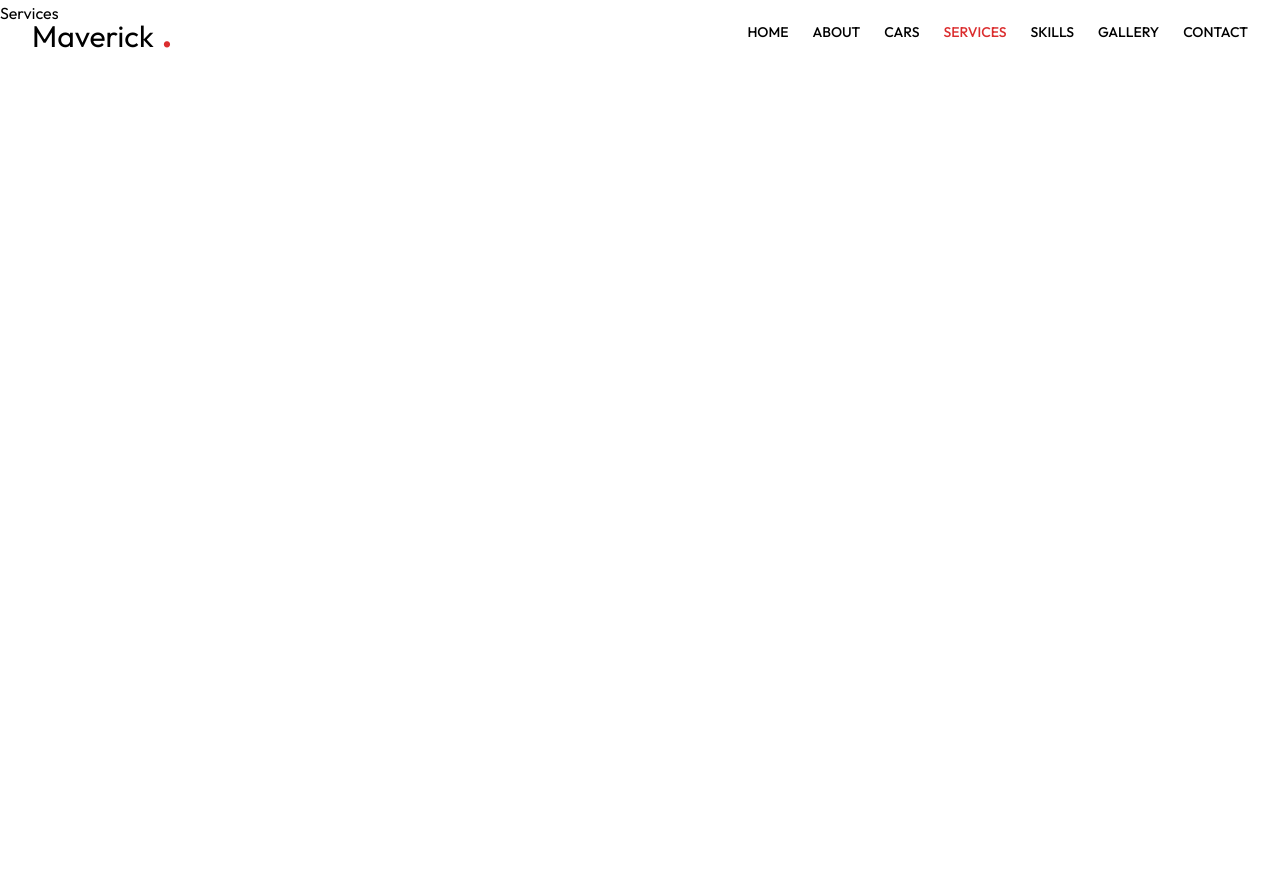
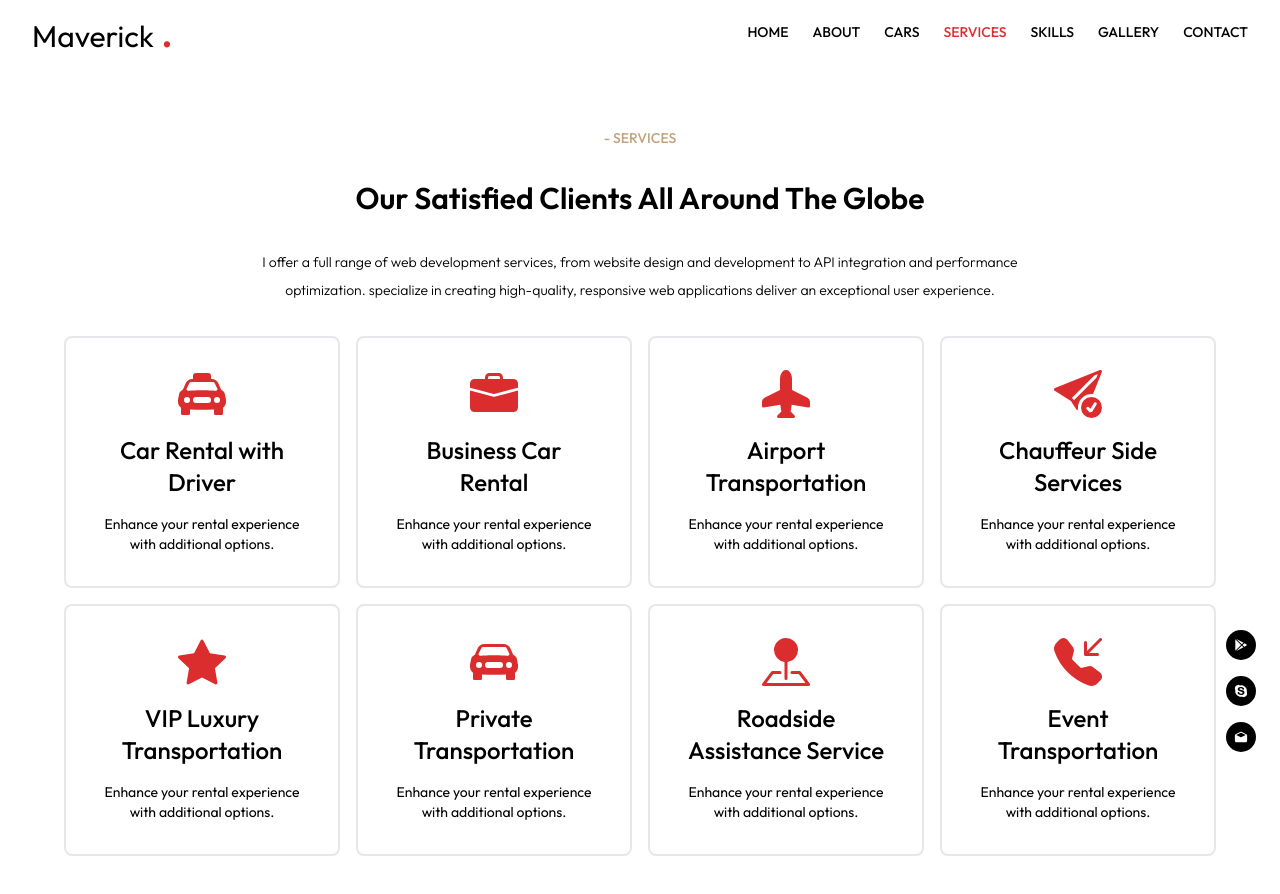
Before and after one commit to VLADGRO96/portfolio, a Next.js app in the folder maverick/: page /services in a window 1280 px wide. Shown: the top 894 px of the page. Before the commit the page ends 800 px from the top, so only its background shows below. Built offline with nearby package versions, Linux system fonts and the light colour scheme.

Commit message:
services page done

```diff
--- a/maverick/Data/Data.tsx
+++ b/maverick/Data/Data.tsx
@@ -1,4 +1,12 @@
-import { NavLink, countUpItemsProps, ProjectProps } from "@/Types";
+import {
+	NavLink,
+	countUpItemsProps,
+	ProjectProps,
+	ServiceProps,
+} from "@/Types";
+
+//Services Logo
+import { BsFillTaxiFrontFill, BsBriefcaseFill, BsTelephoneInboundFill, BsStarFill, BsAirplaneFill, BsFillCarFrontFill, BsFillPinMapFill, BsFillSendCheckFill } from "react-icons/bs";
 
 const navLinks: NavLink[] = [
 	{ path: "/", label: "Home" },
@@ -78,4 +86,55 @@ const projects: ProjectProps[] = [
 	},
 ];
 
-export { navLinks, countUpItems, projects };
+const services: ServiceProps[] = [
+	{
+		id: 1,
+		title: "Car Rental with Driver",
+		icon: <BsFillTaxiFrontFill />,
+		description: "Enhance your rental experience with additional options.",
+	},
+	{
+		id: 2,
+		title: "Business Car Rental",
+		icon: <BsBriefcaseFill />,
+		description: "Enhance your rental experience with additional options.",
+	},
+	{
+		id: 3,
+		title: "Airport Transportation",
+		icon: <BsAirplaneFill />,
+		description: "Enhance your rental experience with additional options.",
+	},
+	{
+		id: 4,
+		title: "Chauffeur Side Services",
+		icon: <BsFillSendCheckFill />,
+		description: "Enhance your rental experience with additional options.",
+	},
+	{
+		id: 5,
+		title: "VIP Luxury Transportation",
+		icon: <BsStarFill />,
+		description: "Enhance your rental experience with additional options.",
+	},
+	{
+		id: 6,
+		title: "Private Transportation",
+		icon: <BsFillCarFrontFill />,
+		description: "Enhance your rental experience with additional options.",
+	},
+	{
+		id: 7,
+		title: "Roadside Assistance Service",
+		icon: <BsFillPinMapFill />,
+		description: "Enhance your rental experience with additional options.",
+	},
+	{
+		id: 8,
+		title: "Event Transportation",
+		icon: <BsTelephoneInboundFill />,
+		description: "Enhance your rental experience with additional options.",
+	},
+];
+
+export { navLinks, countUpItems, projects, services };
--- a/maverick/pages/services.tsx
+++ b/maverick/pages/services.tsx
@@ -1,7 +1,76 @@
+import Wrapper from '@/components/Wrapper'
+import Head from 'next/head'
 import React from 'react'
+import { services } from '@/Data/Data';
 
-export default function services() {
+
+//Animation
+import { motion } from "framer-motion";
+import { smoothIn } from '@/animate';
+
+export default function Services() {
 	return (
-		<div>Services</div>
-	)
+		<>
+			<Head>
+				<title>Maverick - Services</title>
+			</Head>
+
+			<Wrapper className="flex flex-col mt-24 justify-center">
+				<div className="h-full">
+					<div className="text-center my-8 md:px-8">
+						<motion.div
+							variants={smoothIn("down", 0.5)}
+							initial="hidden"
+							animate="show"
+							exit="hidden"
+							transition={{ duration: 1, ease: "easeInOut" }}
+						>
+							<div className="uppercase font-medium text-sm text-WhiteGray">
+								- Services
+							</div>
+
+							<div className="font-semibold text-3xl mt-8">
+								Our Satisfied Clients All Around The Globe
+							</div>
+
+							<p className="text-Black text-sm mt-8 leading-7 max-w-3xl mx-auto">
+								I offer a full range of web development services, from website
+								design and development to API integration and performance
+								optimization. specialize in creating high-quality, responsive
+								web applications deliver an exceptional user experience.
+							</p>
+						</motion.div>
+
+						<motion.div
+							variants={smoothIn("up", 0.5)}
+							initial="hidden"
+							animate="show"
+							exit="hidden"
+							transition={{ duration: 1, ease: "easeInOut" }}
+							className="grid gap-4 text-Black sm:grid-cols-2 md:grid-cols-3 lg:grid-cols-4 mt-8"
+						>
+							{services.map((service) => (
+								<div
+									key={service.id}
+									className="p-8 bg-white rounded-lg border-2 hover:border-red-500 text-center transition-all duration-300"
+								>
+									<div className="flex justify-center text-Red text-5xl mb-4">
+										{service.icon}
+									</div>
+
+									<div className="flex justify-center mb-4 text-2xl font-medium">
+										{service.title}
+									</div>
+
+									<div className="flex justify-center text-Black text-sm">
+										{service.description}
+									</div>
+								</div>
+							))}
+						</motion.div>
+					</div>
+				</div>
+			</Wrapper>
+		</>
+	);
 }
```
Also changed, not shown: maverick/Types.d.ts (+9 -1 lines).
